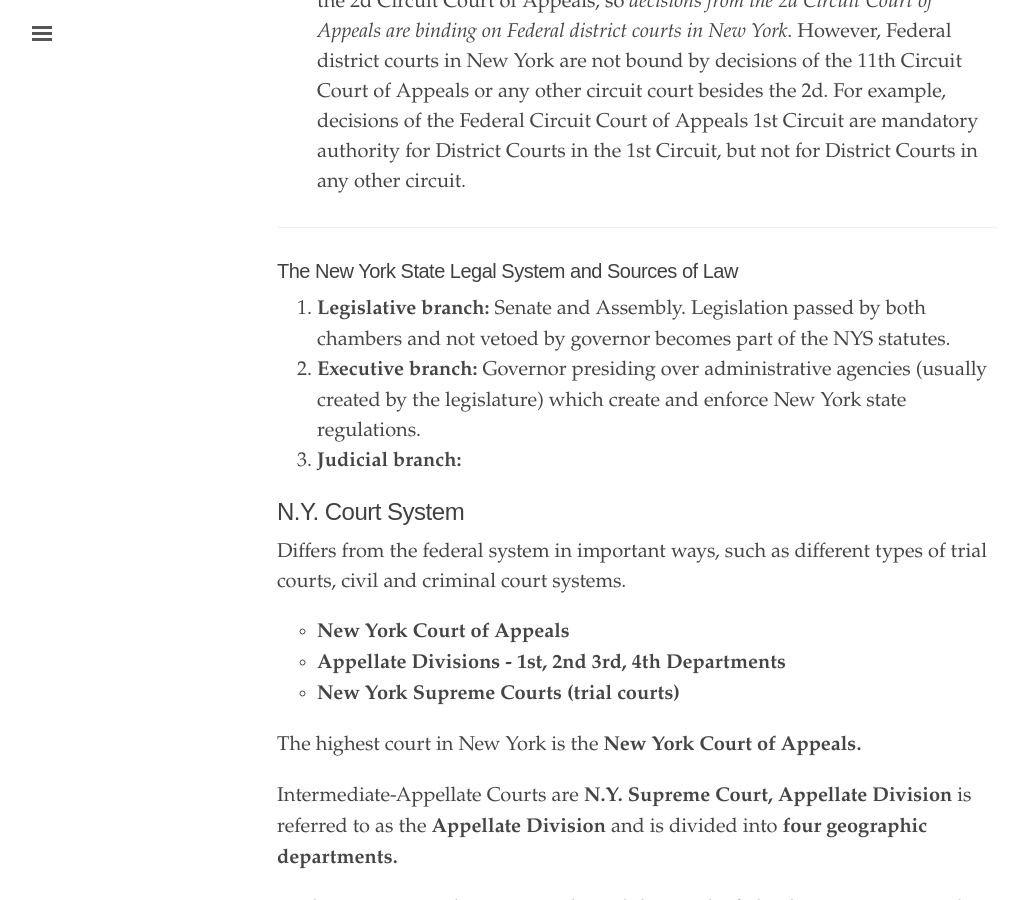
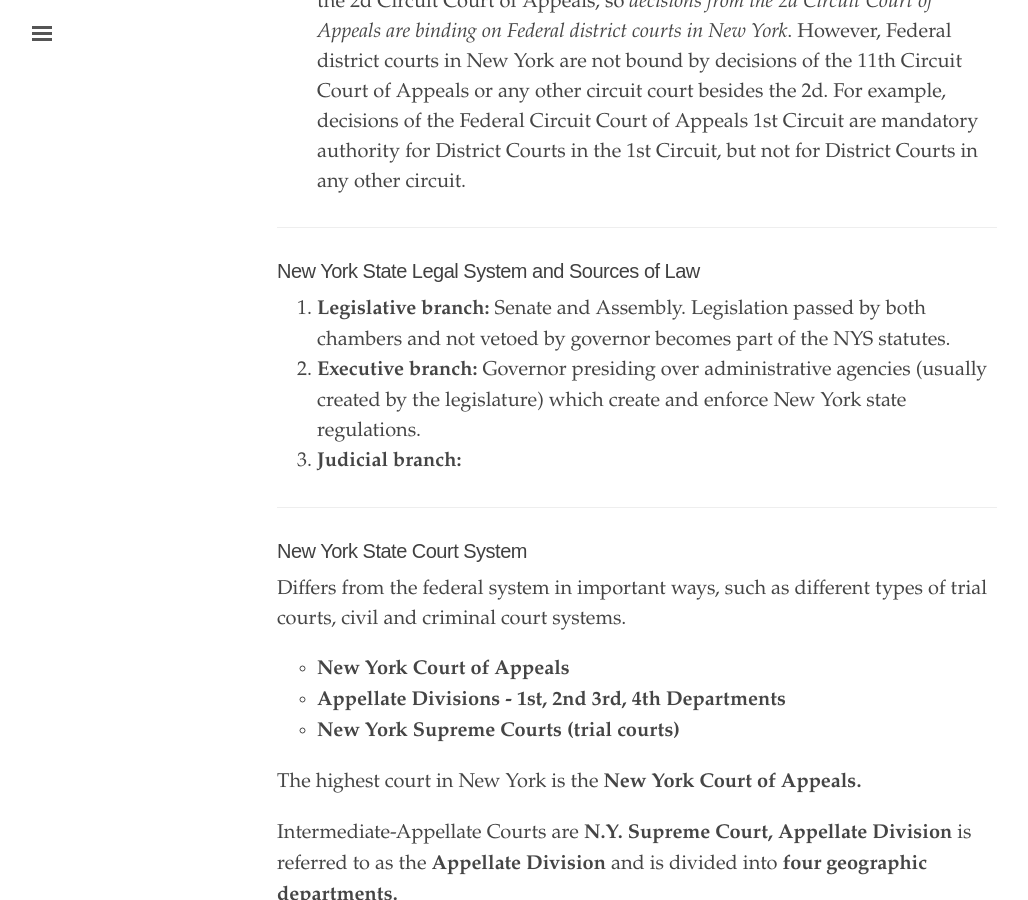
Before and after one commit to binipringle/legalresearch, a Jekyll site: the page built from _texts/0-section0.md, in a window 1280 px wide and 900 px high, scrolled down 4257 px. Shown: the whole window, without its empty margins (3-1031 px from the left). Built offline with Jekyll 4.4.1, drawn with Linux system fonts in a browser that asks for light colours.

Commit message:
fixed toc ny state court system

```diff
--- a/_texts/0-section0.md
+++ b/_texts/0-section0.md
@@ -21,8 +21,8 @@ toc:
 - Majority, Concurring, Plurality, and Dissenting Opinions
 - Updating Legal Sources
 - The Federal Court System
-- The New York State Legal System and Sources of Law
-- N.Y. Court System
+- New York State Legal System and Sources of Law
+- New York State Court System
 - New York State Jurisdictional Subdivisions
 - Authority in New York State Courts
 - Mountain View
@@ -146,13 +146,15 @@ Determine whether each source reflects the current status of the law and which s
 
 ---
 
-### The New York State Legal System and Sources of Law
+### New York State Legal System and Sources of Law
 
 1. **Legislative branch:** Senate and Assembly. Legislation passed by both chambers and not vetoed by governor becomes part of the NYS statutes.
 2. **Executive branch:** Governor presiding over administrative agencies (usually created by the legislature) which create and enforce New York state regulations.
 3. **Judicial branch:**
 
-## N.Y. Court System
+---
+
+### New York State Court System
 
 Differs from the federal system in important ways, such as different types of trial courts,  civil and criminal court systems.
 
```
